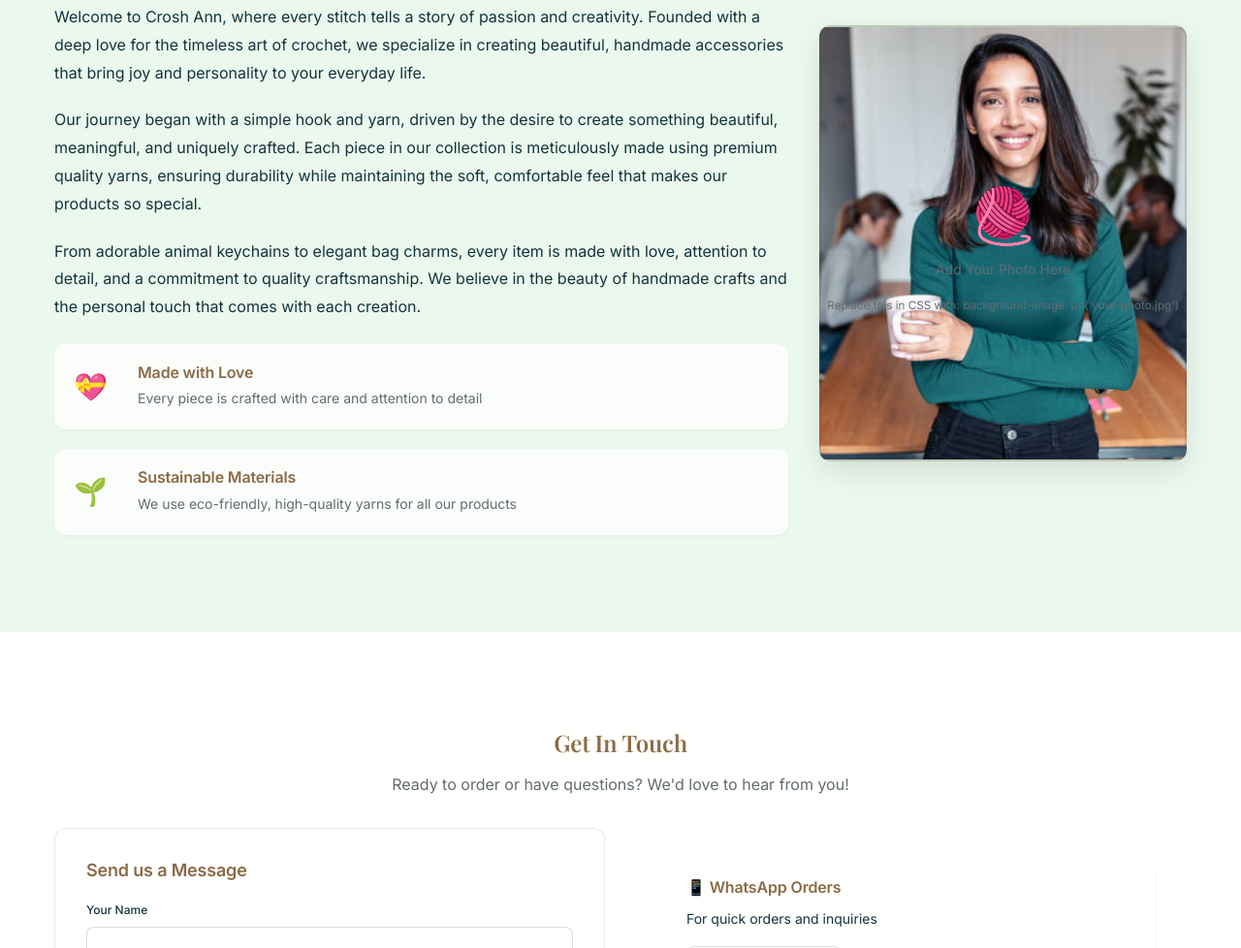
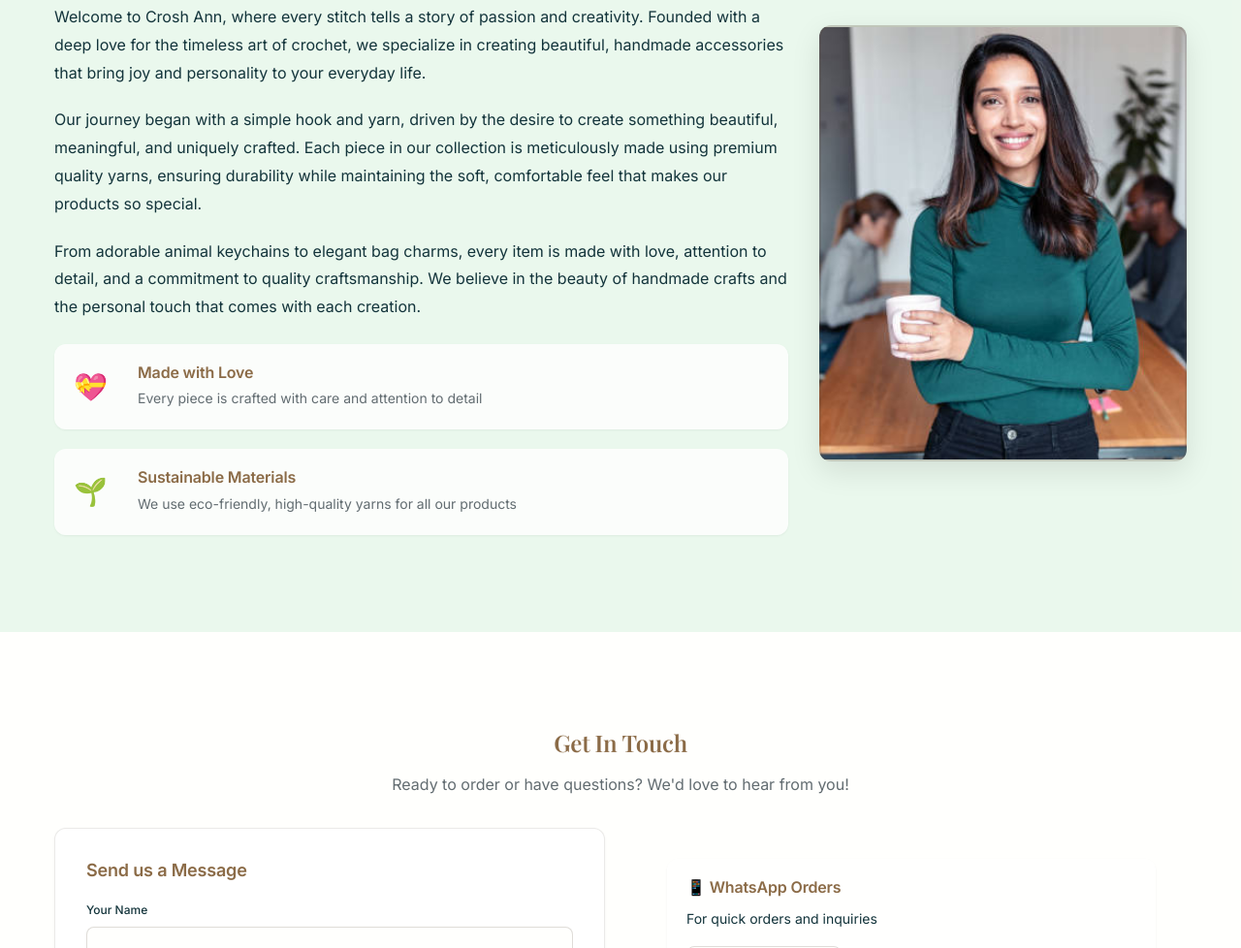
Before and after one commit to NeelPu/Croshann, a plain HTML site: page index.html in a window 1280 px wide. Shown: the part 3954-4932 px from the top of the page at 97% size. Drawn offline with nearby package versions, Linux system fonts and the light colour scheme; a web font is replaced by a local one.

Commit message:
Add files via upload

```diff
--- a/index.html
+++ b/index.html
@@ -177,9 +177,9 @@
                 <div class="about-image">
                     <!-- CUSTOMIZATION TIP: Replace this placeholder with actual artisan photo -->
                     <div class="image-placeholder">
-                        <span>🧶</span>
-                        <p>Add Your Photo Here</p>
-                        <small>Replace this in CSS with: background-image: url('your-photo.jpg')</small>
+                        <span></span>
+                        <p></p>
+                        <small></small>
                     </div>
                 </div>
             </div>
```
